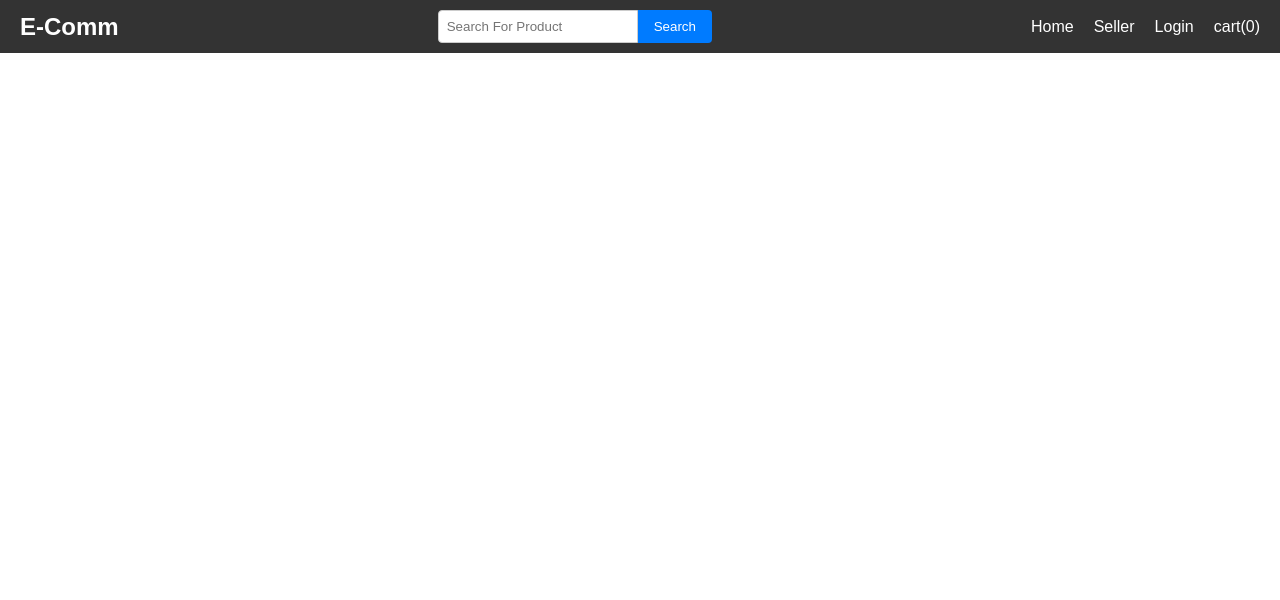
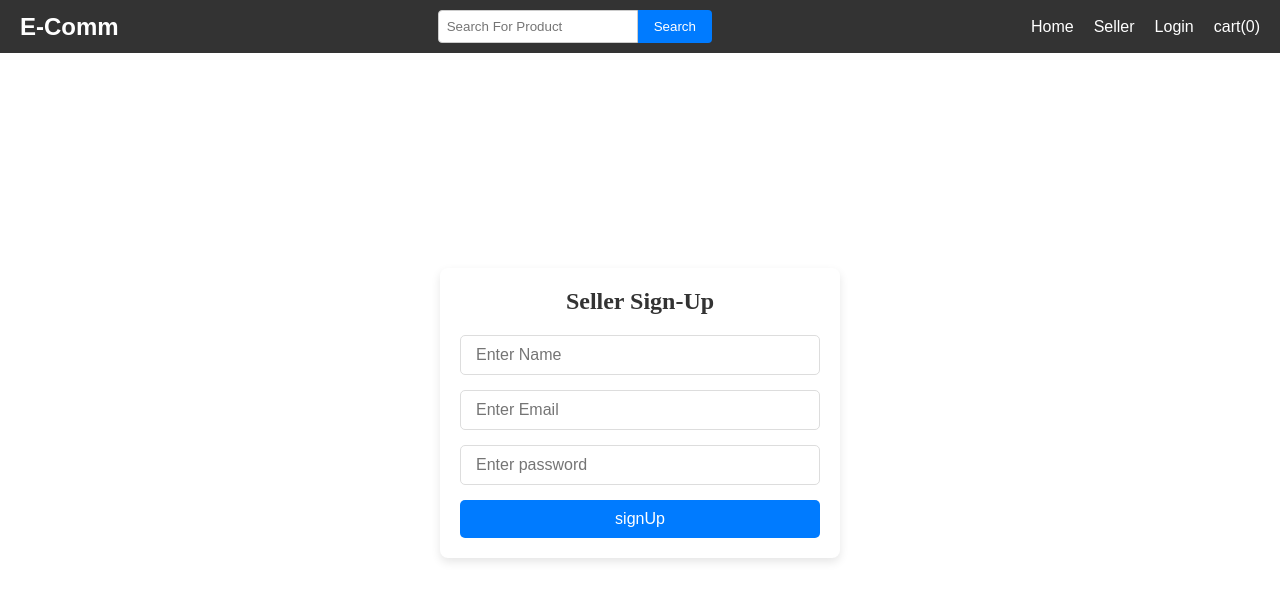
Before and after one commit to khokharkeyur/E-commerce-Angular, an Angular app: page /seller-auth in a window 1280 px wide. Before the commit this address led to /. Shown: the top 600 px of the page. Built offline with nearby package versions, Linux system fonts and the light colour scheme.

Commit message:
Add routing and make seller Form

```diff
--- a/src/app/app.component.html
+++ b/src/app/app.component.html
@@ -1,3 +1,4 @@
 <div>
   <app-header></app-header>
+  <router-outlet></router-outlet>
 </div>
--- a/src/app/app.component.ts
+++ b/src/app/app.component.ts
@@ -4,7 +4,7 @@ import { HeaderComponent } from "./header/header.component";
 
 @Component({
   selector: 'app-root',
-  imports: [HeaderComponent],
+  imports: [RouterOutlet,HeaderComponent],
   templateUrl: './app.component.html',
   styleUrl: './app.component.css'
 })
--- a/src/app/app.routes.ts
+++ b/src/app/app.routes.ts
@@ -1,3 +1,14 @@
 import { Routes } from '@angular/router';
+import { HomeComponent } from './home/home.component';
+import { SellerAuthComponent } from './seller-auth/seller-auth.component';
 
-export const routes: Routes = [];
+export const routes: Routes = [
+  {
+    path: '',
+    component: HomeComponent,
+  },
+  {
+    path: 'seller-auth',
+    component: SellerAuthComponent,
+  },
+];
--- a/src/app/header/header.component.html
+++ b/src/app/header/header.component.html
@@ -5,8 +5,8 @@
     <button>Search</button>
 </div>
 <ul>
-    <li><a href="#">Home</a></li>
-    <li><a href="#">Seller</a></li>
+    <li><a routerLink="/">Home</a></li>
+    <li><a routerLink="/seller-auth">Seller</a></li>
     <li><a href="#">Login</a></li>
     <li><a href="#">cart(0)</a></li>
 </ul>
--- a/src/app/header/header.component.ts
+++ b/src/app/header/header.component.ts
@@ -1,8 +1,9 @@
 import { Component } from '@angular/core';
+import { RouterLink } from '@angular/router';
 
 @Component({
   selector: 'app-header',
-  imports: [],
+  imports: [RouterLink],
   templateUrl: './header.component.html',
   styleUrl: './header.component.css'
 })
--- /dev/null
+++ b/src/app/home/home.component.html
@@ -0,0 +1 @@
+<p>home works!</p>
--- /dev/null
+++ b/src/app/seller-auth/seller-auth.component.css
@@ -0,0 +1,32 @@
+.seller-container {
+  display: flex;
+  justify-content: center;
+  align-items: center;
+  height: 90vh;
+}
+.seller-auth {
+  background-color: #ffffff;
+  box-shadow: 0 4px 10px rgba(0, 0, 0, 0.1);
+  border-radius: 8px;
+  width: 100%;
+  max-width: 400px;
+  padding: 20px;
+  box-sizing: border-box;
+}
+
+.signUp h1 {
+  text-align: center;
+  color: #333333;
+  font-size: 24px;
+  margin-bottom: 20px;
+}
+
+@media screen and (max-width: 480px) {
+  .seller-auth {
+    padding: 15px;
+  }
+
+  .signUp h1 {
+    font-size: 20px;
+  }
+}
--- /dev/null
+++ b/src/app/seller-auth/seller-auth.component.html
@@ -0,0 +1,13 @@
+<div class="seller-container">
+    <div class="seller-auth">
+        <div class="signUp">
+            <h1>Seller Sign-Up</h1>
+            <form #sellerSignUp="ngForm" (ngSubmit)="signUp(sellerSignUp.value)" class="comman-form">
+                <input class="form-input" type="text" name="name" ngModel placeholder="Enter Name">
+                <input class="form-input" type="text" name="email" ngModel placeholder="Enter Email">
+                <input class="form-input" type="password" name="password" ngModel placeholder="Enter password">
+                <button class="form-button">signUp</button>
+            </form>
+        </div>
+    </div>
+</div>
--- /dev/null
+++ b/src/app/seller-auth/seller-auth.component.ts
@@ -0,0 +1,15 @@
+import { Component } from '@angular/core';
+import { FormsModule } from '@angular/forms';
+
+@Component({
+  selector: 'app-seller-auth',
+  imports: [FormsModule],
+  templateUrl: './seller-auth.component.html',
+  styleUrl: './seller-auth.component.css',
+})
+export class SellerAuthComponent {
+  signUp(data: object): void {
+    console.log(data);
+
+  }
+}
--- a/src/styles.css
+++ b/src/styles.css
@@ -1,5 +1,62 @@
-*{
-    margin: 0;
-    padding: 0;
-    box-sizing: border-box;
+* {
+  margin: 0;
+  padding: 0;
+  box-sizing: border-box;
 }
+
+.comman-form {
+  display: flex;
+  flex-direction: column;
+  gap: 15px;
+}
+
+.form-input {
+  padding: 10px 15px;
+  border: 1px solid #ddd;
+  border-radius: 5px;
+  font-size: 16px;
+  color: #555;
+  transition: border-color 0.3s ease, box-shadow 0.3s ease;
+}
+
+.form-input:focus {
+  border-color: #007bff;
+  box-shadow: 0 0 5px rgba(0, 123, 255, 0.5);
+  outline: none;
+}
+
+.form-button {
+  padding: 10px 15px;
+  border: none;
+  border-radius: 5px;
+  font-size: 16px;
+  color: #fff;
+  background-color: #007bff;
+  cursor: pointer;
+  transition: background-color 0.3s ease, transform 0.3s ease;
+}
+
+.form-button:hover {
+  background-color: #0056b3;
+  transform: translateY(-2px);
+}
+
+.form-button:active {
+  transform: translateY(0);
+}
+
+@media screen and (max-width: 480px) {
+  .seller-auth {
+    padding: 15px;
+  }
+
+  .signUp h1 {
+    font-size: 20px;
+  }
+
+  .form-input,
+  .form-button {
+    font-size: 14px;
+    padding: 8px 12px;
+  }
+}
```
Also changed, not shown: src/app/home/home.component.ts (added, +11 -0 lines), src/app/home/home.component.css (added), 2 other files (tests, documents, lock files or other folders).
